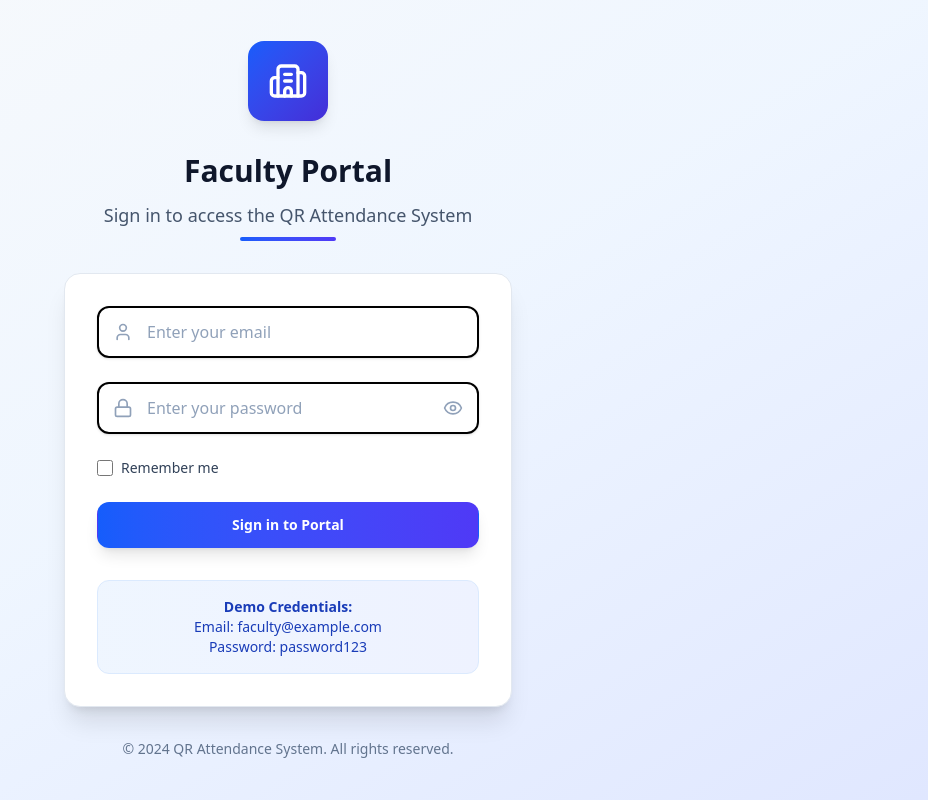
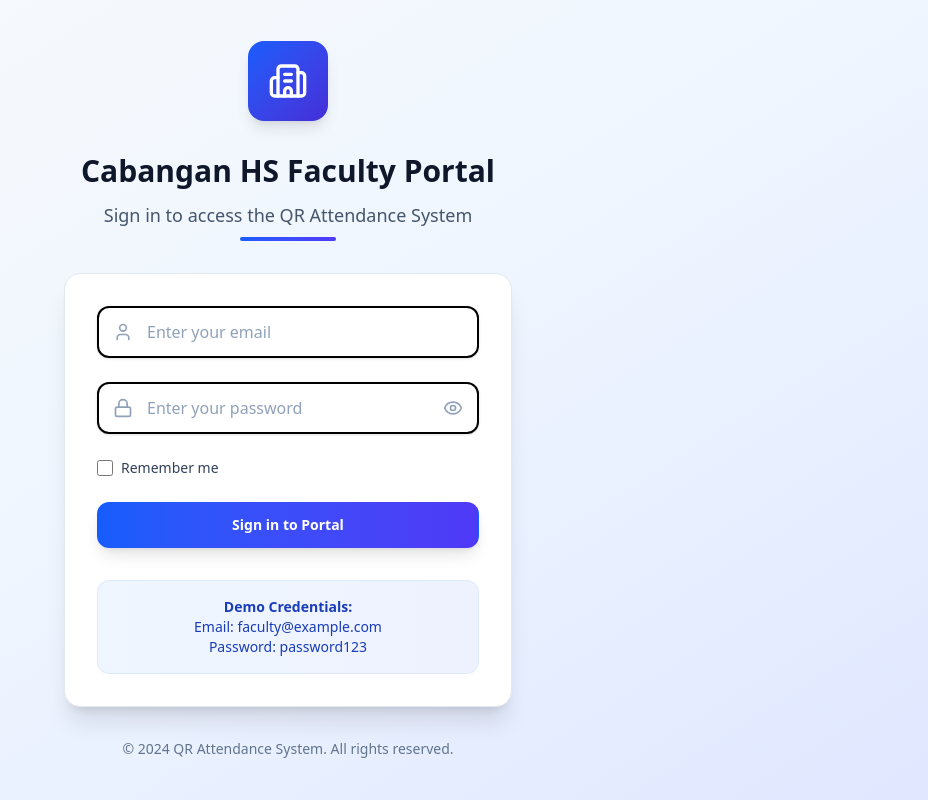
Before and after one commit to rjdaz/qrcode-attendance-system, a React (Vite) app in the folder client/: page /login in a window 1280 px wide. Shown: the whole page, without its empty margins (352-1280 px from the left). Built offline with nearby package versions, Linux system fonts and the light colour scheme.

Commit message:
login update

```diff
--- a/client/src/components/auth/Login.jsx
+++ b/client/src/components/auth/Login.jsx
@@ -58,7 +58,7 @@ const Login = ({ apiUrl }) => {
             <Building2 className="h-10 w-10 text-white" />
           </div>
           <h2 className="mt-8 text-3xl font-bold text-slate-900">
-            Faculty Portal
+            Cabangan HS Faculty Portal
           </h2>
           <p className="mt-3 text-slate-600 text-lg">
             Sign in to access the QR Attendance System
```
